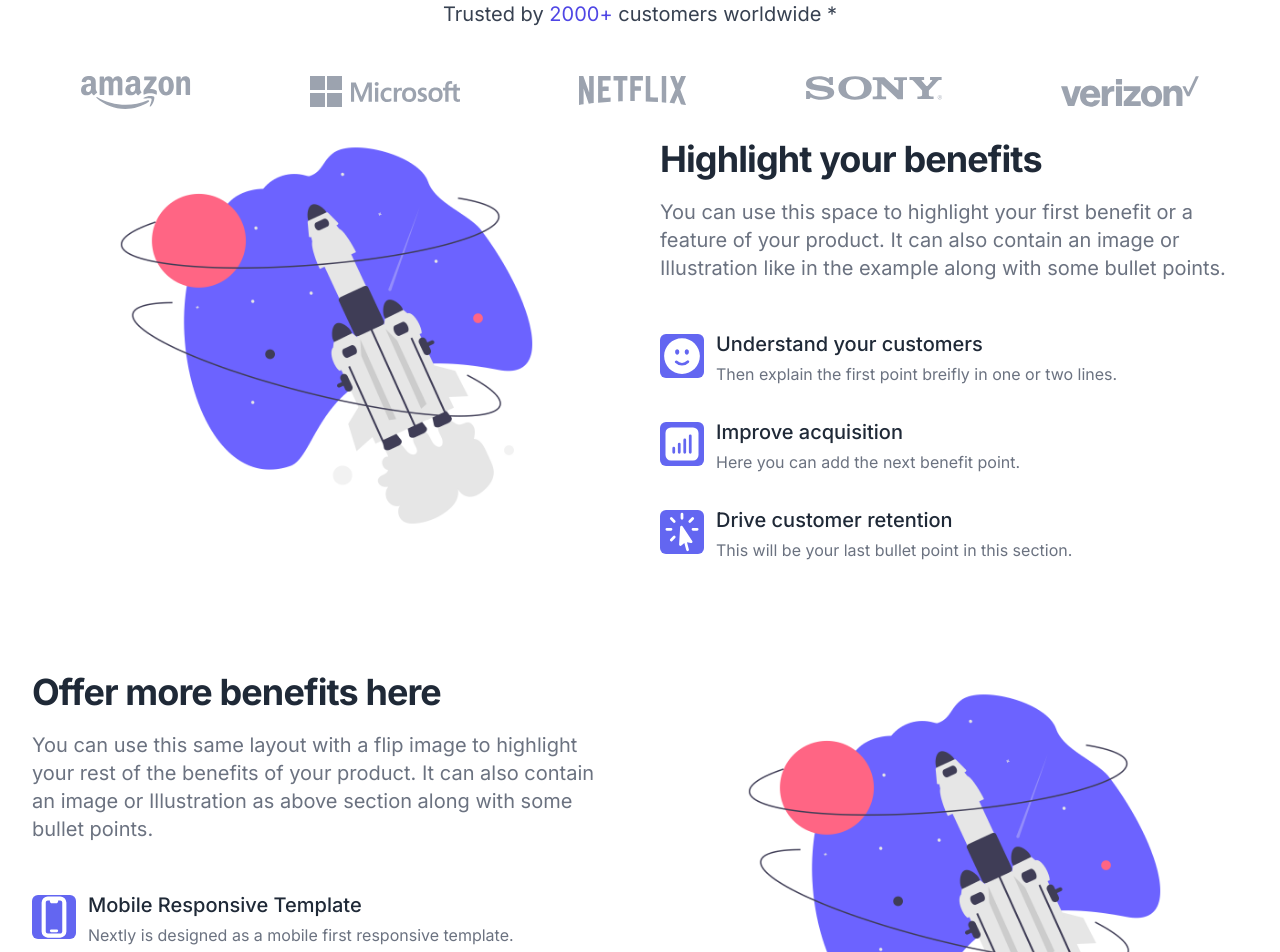
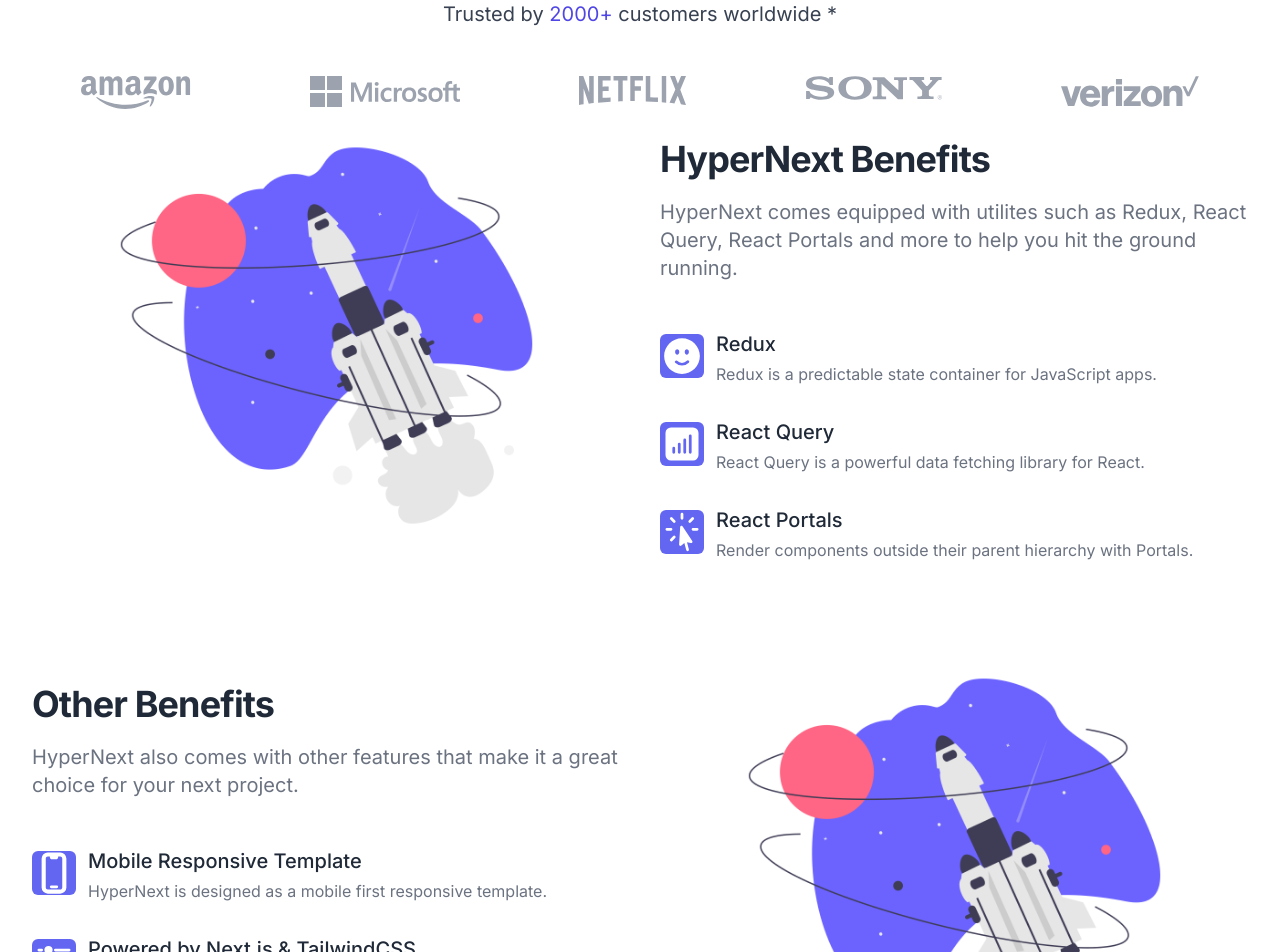
Before and after one commit to KiranM27/HyperNext, a Next.js app: page / in a window 1280 px wide. Shown: the part 800-1752 px from the top of the page. Built offline with nearby package versions, Linux system fonts and the light colour scheme.

Commit message:
chore: updated benefits

```diff
--- a/src/data/benefits.tsx
+++ b/src/data/benefits.tsx
@@ -23,36 +23,36 @@
 export const IconWrapperClass = 'w-7 h-7 text-white';
 
 export const PrimaryBenefits: TBenefits = {
-  title: 'Highlight your benefits',
-  desc: 'You can use this space to highlight your first benefit or a feature of your product. It can also contain an image or Illustration like in the example along with some bullet points.',
+  title: 'HyperNext Benefits',
+  desc: 'HyperNext comes equipped with utilites such as Redux, React Query, React Portals and more to help you hit the ground running.',
   image: benefitOneImg,
   bullets: [
     {
-      title: 'Understand your customers',
-      desc: 'Then explain the first point breifly in one or two lines.',
+      title: 'Redux',
+      desc: 'Redux is a predictable state container for JavaScript apps.',
       icon: <IconWrapper icon={<FaceSmileIcon />} />,
     },
     {
-      title: 'Improve acquisition',
-      desc: 'Here you can add the next benefit point.',
+      title: 'React Query',
+      desc: 'React Query is a powerful data fetching library for React.',
       icon: <IconWrapper icon={<ChartBarSquareIcon />} />,
     },
     {
-      title: 'Drive customer retention',
-      desc: 'This will be your last bullet point in this section.',
+      title: 'React Portals',
+      desc: 'Render components outside their parent hierarchy with Portals.',
       icon: <IconWrapper icon={<CursorArrowRaysIcon />} />,
     },
   ],
 };
 
 export const SecondaryBenefits: TBenefits = {
-  title: 'Offer more benefits here',
-  desc: 'You can use this same layout with a flip image to highlight your rest of the benefits of your product. It can also contain an image or Illustration as above section along with some bullet points.',
+  title: 'Other Benefits',
+  desc: 'HyperNext also comes with other features that make it a great choice for your next project.',
   image: benefitTwoImg,
   bullets: [
     {
       title: 'Mobile Responsive Template',
-      desc: 'Nextly is designed as a mobile first responsive template.',
+      desc: 'HyperNext is designed as a mobile first responsive template.',
       icon: <IconWrapper icon={<DevicePhoneMobileIcon />} />,
     },
     {
@@ -62,7 +62,7 @@
     },
     {
       title: 'Dark & Light Mode',
-      desc: 'Nextly comes with a zero-config light & dark mode. ',
+      desc: 'HyperNext comes with a zero-config light & dark mode. ',
       icon: <IconWrapper icon={<SunIcon />} />,
     },
   ],
```
